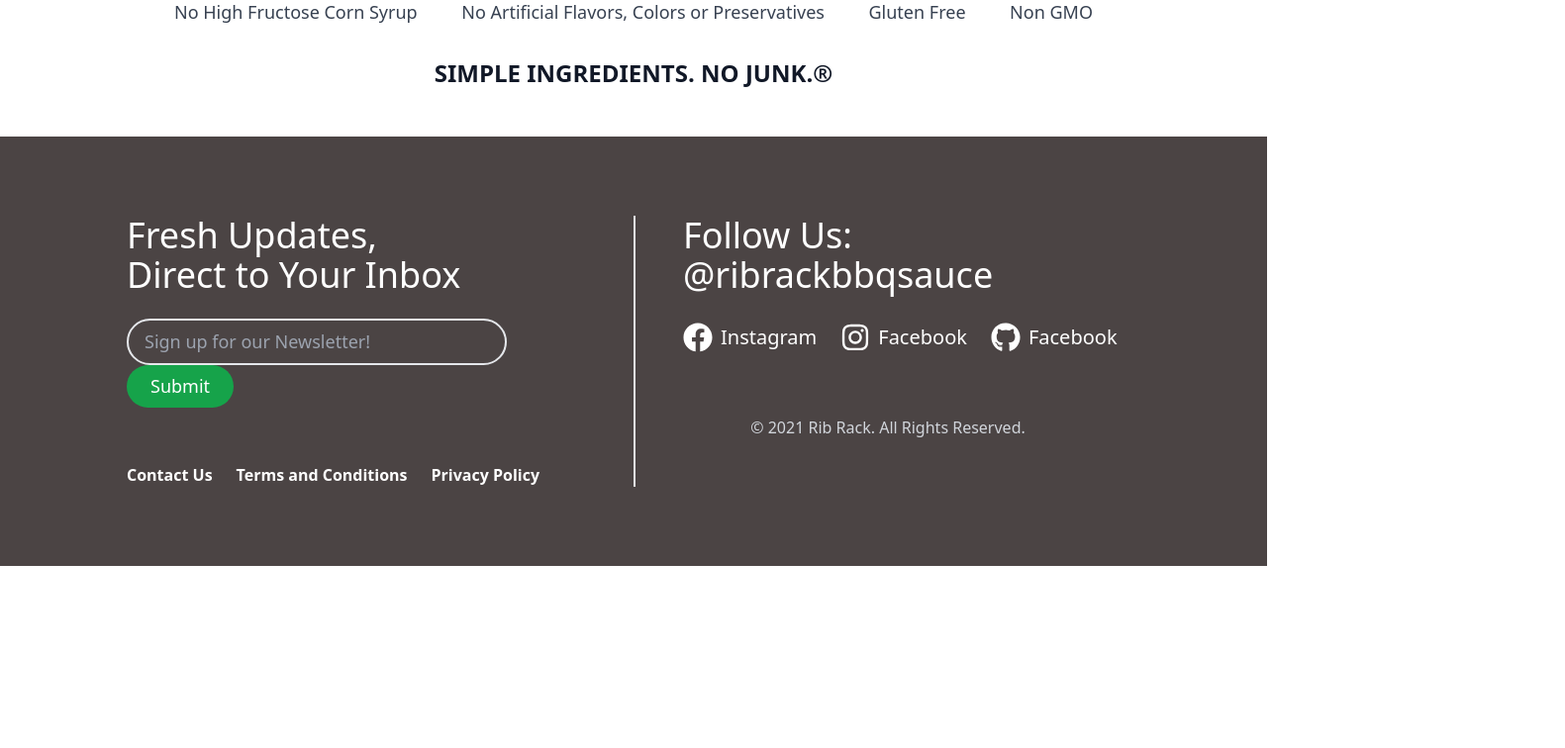
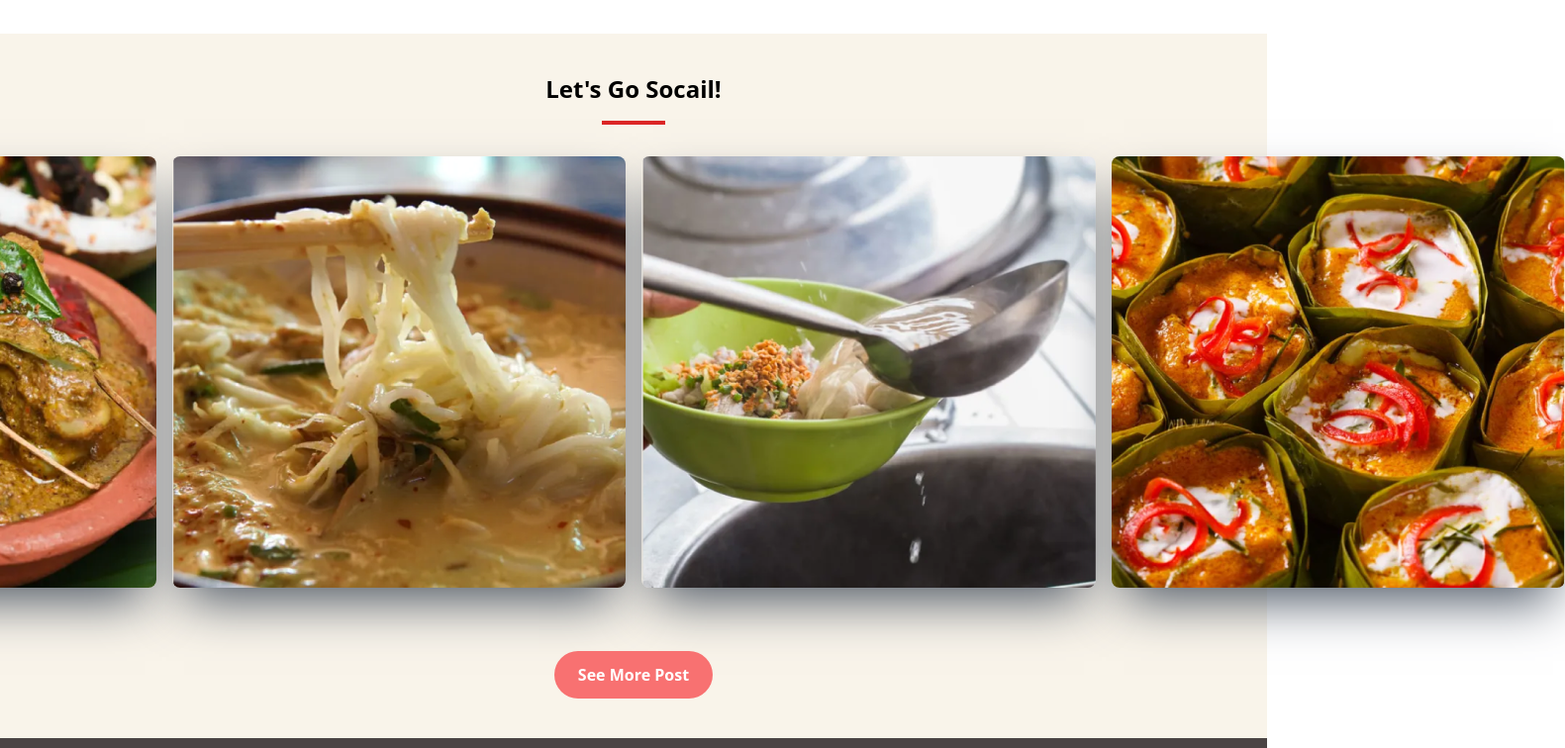
Before and after one commit to SokmengHoem/Khmer_Food, a React (Vite) app: page /about in a window 1280 px wide. Shown: the part 1420-2176 px from the top of the page at 99% size, 1581 px wide, since content can reach past the window. Before the commit the page ends 1992 px from the top, so only its background shows below. Built offline with nearby package versions, Linux system fonts and the light colour scheme.

Commit message:
About page....!

```diff
--- /dev/null
+++ b/src/components/Molecules/FoodGallery.tsx
@@ -0,0 +1,58 @@
+import React, { useState } from "react";
+
+export const FoodGallery: React.FC = () => {
+    /*
+     * Create new state for event see more post
+    */
+    const [images, setImages] = useState<string[]>([]);
+    const handleSeeMorePost = () => {
+        setImages([
+            "images/relate_product1.png",
+            "images/relate_product2.png",
+            "images/relate_product3.png",
+            "images/relate_product4.png",
+        ]);
+    };
+
+
+    return (
+        <div className="bg-[#f9f4ea]  flex flex-col items-center py-10">
+            <h2 className="text-2xl font-bold text-center mb-4">Let's Go Socail!</h2>
+            <div className="bg-red-600 h-1 w-16 mx-auto mb-8" />
+            <div className="flex justify-center space-x-4 mb-8">
+                <img
+                    src="images/relate_product4.png"
+                    alt="Food 2"
+                    className="w-45 h-45 object-cover rounded-lg shadow-2xl shadow-gray-600"
+                />
+                <img
+                    src="images/relate_product3.png"
+                    alt="Food 2"
+                    className="w-45 h-45 object-cover rounded-lg shadow-2xl shadow-gray-600"
+                />
+                <img
+                    src="images/relate_product2.png"
+                    alt="Food 2"
+                    className="w-45 h-45 object-cover rounded-lg shadow-2xl shadow-gray-600"
+                />
+                <img
+                    src="images/relate_product1.png"
+                    alt="Food 2"
+                    className="w-45 h-45 object-cover rounded-lg shadow-2xl shadow-gray-600"
+                />
+            </div>
+            <div className="flex justify-center space-x-4 mb-8">
+
+                {images.map((image, index) => (
+                    <img
+                        key={index}
+                        src={image}
+                        alt={`Food ${index + 1}`}
+                        className="w-45 h-45 object-cover rounded-lg shadow-2xl shadow-gray-600"
+                    />
+                ))}
+            </div>
+            <button className="bg-red-400 text-white px-6 py-3 rounded-full font-semibold hover:bg-none hover:text-black transition duration-300" onClick={handleSeeMorePost}>See More Post</button>
+        </div>
+    );
+}
--- a/src/components/Molecules/GoodStuff.tsx
+++ b/src/components/Molecules/GoodStuff.tsx
@@ -22,7 +22,7 @@
 const OnlyTheGoodStuff: React.FC = () => {
     return (
         <div className="text-center py-12 bg-white">
-            <h2 className="text-3xl font-bold mb-36">Only The Good Stuff</h2>
+            <h2 className="text-3xl font-bold mb-10">Only The Good Stuff</h2>
             <div className="flex justify-between space-x-8 mb-8 ml-44 mr-44">
                 {features.map((feature, index) => (
                     <div key={index} className="flex flex-col items-center">
--- a/src/components/Molecules/SimpleTastesBetter.tsx
+++ b/src/components/Molecules/SimpleTastesBetter.tsx
@@ -7,7 +7,6 @@
             <div className="max-w-md">
                 <h2 className="text-3xl font-bold text-black ml-8">
                     Simple Tastes Better
-                    <div className="w-16 h-10 bg-orange-500 absolute left-0 bottom-0 transform translate-y-2"></div>
                 </h2>
                 <p className="mt-4 ml-8 text-lg text-black">
                     We exist because we believe that grilling with family and friends is one of life’s simple pleasures and that the products we use to grill should be simple too.
--- a/src/pages/about/AboutPage.tsx
+++ b/src/pages/about/AboutPage.tsx
@@ -1,6 +1,7 @@
 import Carousel from "../../components/Templates/Carousel";
 import SimpleTastesBetter from '../../components/Molecules/SimpleTastesBetter';
 import OnlyTheGoodStuff from "../../components/Molecules/GoodStuff";
+import { FoodGallery } from "../../components/Molecules/FoodGallery";
 
 const sliders: string[] = [
   'images/slide_Carousel1.png',
@@ -25,6 +26,9 @@
       <div>
         <OnlyTheGoodStuff/>
       </div>
+      <div>
+        <FoodGallery/>
+      </div>
     </div>
   )
 }
```
